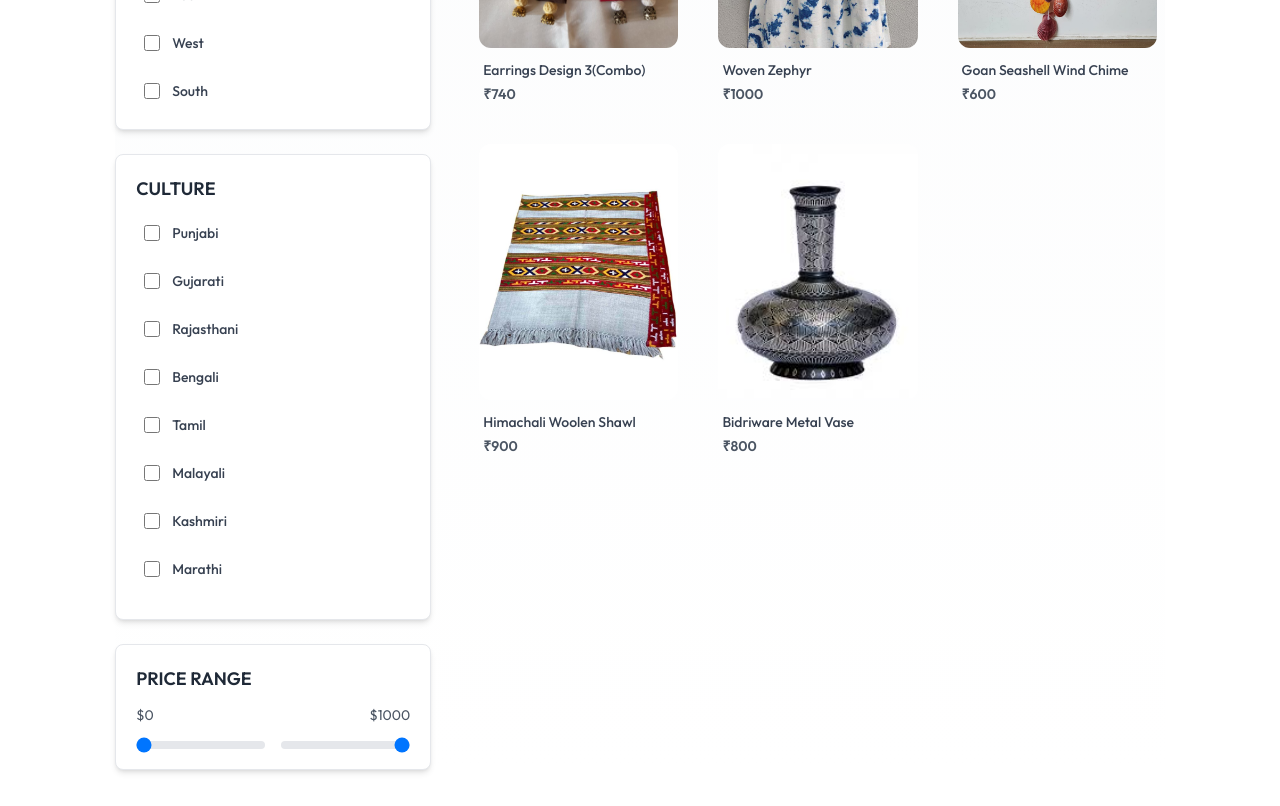
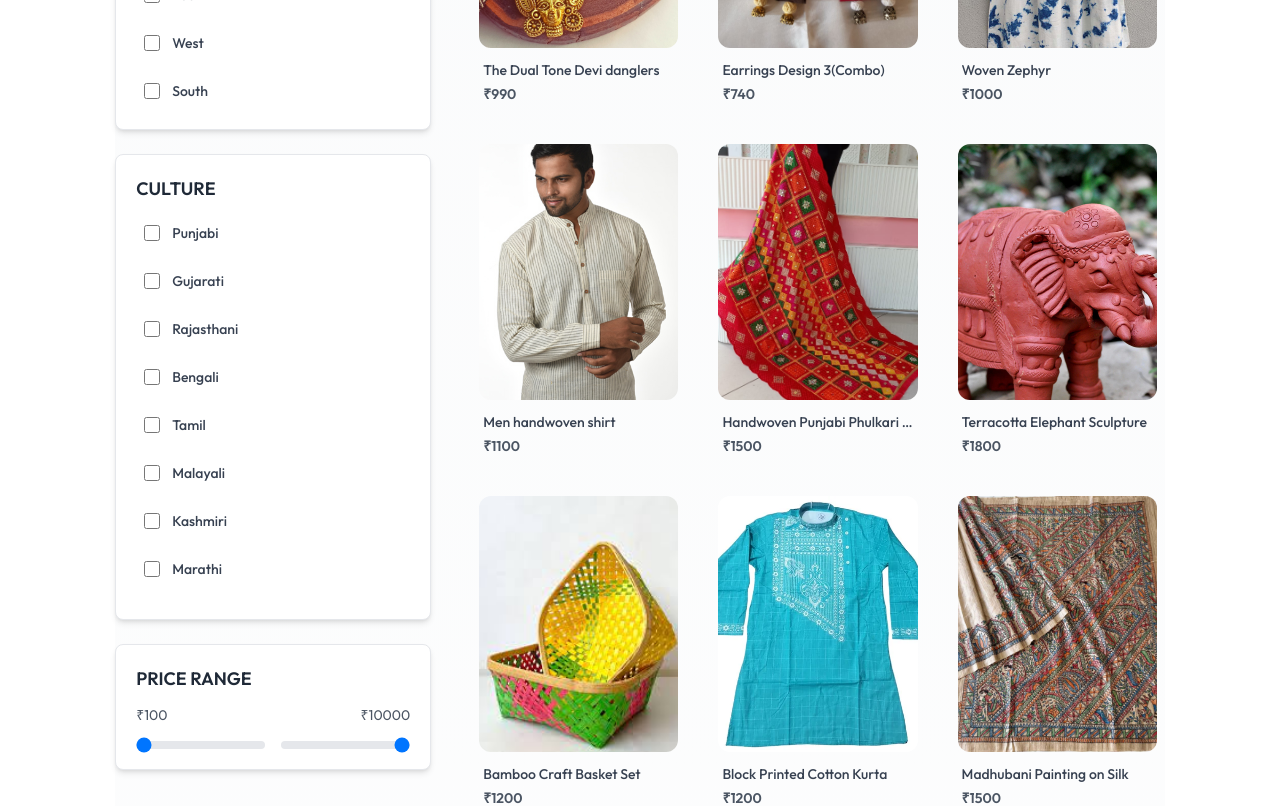
Before and after one commit to Debdip2003/artisan-e-commerce, a React (Create React App) app: page /collections in a window 1280 px wide. Shown: the part 1120-1926 px from the top of the page. Built offline with nearby package versions, Linux system fonts and the light colour scheme.

Commit message:
Update Collection.jsx

```diff
--- a/src/pages/Collection.jsx
+++ b/src/pages/Collection.jsx
@@ -12,9 +12,10 @@ const Collection = () => {
   const [category, setCategory] = useState([]);
   const [subCategory, setSubCategory] = useState([]);
   const [sortType, setSortType] = useState("relevant");
-  const [priceRange, setPriceRange] = useState([0, 1000]);
+  const [priceRange, setPriceRange] = useState([100, 10000]);
   const [region, setRegion] = useState([]);
   const [culture, setCulture] = useState([]);
+  const [clickedProductId, setClickedProductId] = useState(null);
   const navigate = useNavigate();
 
   const toggleValue = (value, setFunction) => {
@@ -102,6 +103,7 @@ const Collection = () => {
   );
 
   const handleProductClick = (product) => {
+    setClickedProductId(product._id);
     navigate(`/product/${product._id}`, { state: product });
   };
 
@@ -120,23 +122,20 @@ const Collection = () => {
         </div>
 
         <FilterSection title="CATEGORIES" options={["Men", "Women", "Kids"]} selected={category} toggle={setCategory} />
-
         <FilterSection title="CRAFT TYPE" options={["Handwoven", "Embroidery", "Terracotta", "Beadwork", "Block Printing", "Bamboo Craft", "Stone Carving", "Woodwork", "Metalwork", "Leather Craft", "Loom Weaving", "Madhubani Painting", "Warli Art"]} selected={subCategory} toggle={setSubCategory} />
-
         <FilterSection title="REGION" options={["North", "Northeast", "East", "West", "South"]} selected={region} toggle={setRegion} />
-
         <FilterSection title="CULTURE" options={["Punjabi", "Gujarati", "Rajasthani", "Bengali", "Tamil", "Malayali", "Kashmiri", "Marathi", "Assamese / Northeastern", "Kannadiga", "Telugu", "Bihari", "Odia", "Goan", "Himachali"]} selected={culture} toggle={setCulture} />
 
         <div className={`border border-gray-200 rounded-lg shadow-md p-5 mt-6 bg-white ${showFilter ? "" : "hidden"} sm:block transition-all duration-300`}>
           <p className="mb-3 text-lg font-semibold text-gray-800 flex items-center">PRICE RANGE</p>
           <div className="space-y-4">
             <div className="flex justify-between text-sm text-gray-600">
-              <span>${priceRange[0]}</span>
-              <span>${priceRange[1]}</span>
+              <span>₹{priceRange[0]}</span>
+              <span>₹{priceRange[1]}</span>
             </div>
             <div className="flex space-x-4">
-              <input type="range" min="0" max="1000" value={priceRange[0]} onChange={(e) => handlePriceChange(e, 0)} className="w-full h-2 bg-gray-200 rounded-lg appearance-none cursor-pointer" />
-              <input type="range" min="0" max="1000" value={priceRange[1]} onChange={(e) => handlePriceChange(e, 1)} className="w-full h-2 bg-gray-200 rounded-lg appearance-none cursor-pointer" />
+              <input type="range" min="100" max="10000" value={priceRange[0]} onChange={(e) => handlePriceChange(e, 0)} className="w-full h-2 bg-gray-200 rounded-lg appearance-none cursor-pointer" />
+              <input type="range" min="100" max="10000" value={priceRange[1]} onChange={(e) => handlePriceChange(e, 1)} className="w-full h-2 bg-gray-200 rounded-lg appearance-none cursor-pointer" />
             </div>
           </div>
         </div>
@@ -160,7 +159,7 @@ const Collection = () => {
         <div className="grid grid-cols-1 sm:grid-cols-2 lg:grid-cols-3 gap-6">
           {filterProducts.map((product, index) => (
             <div key={index} onClick={() => handleProductClick(product)} className="cursor-pointer">
-              <ProductItem {...product} />
+              <ProductItem {...product} showPrice={clickedProductId === product._id} />
             </div>
           ))}
         </div>
```
